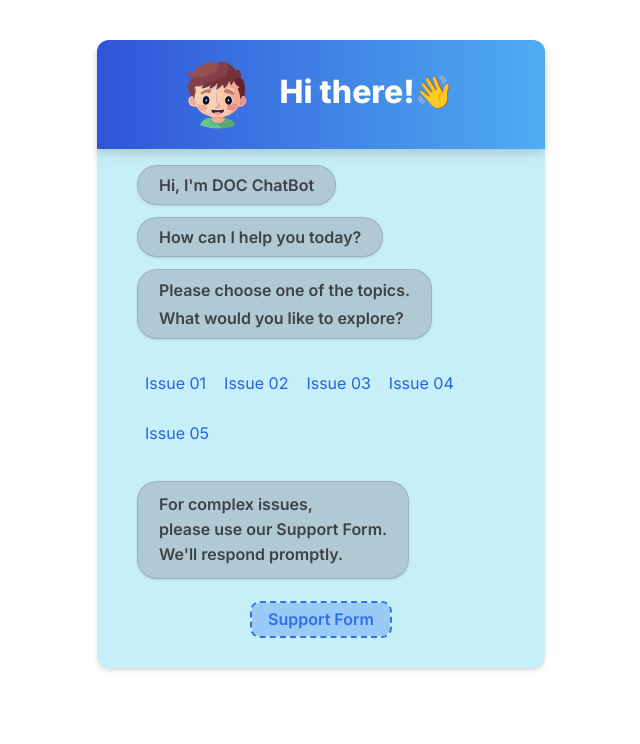
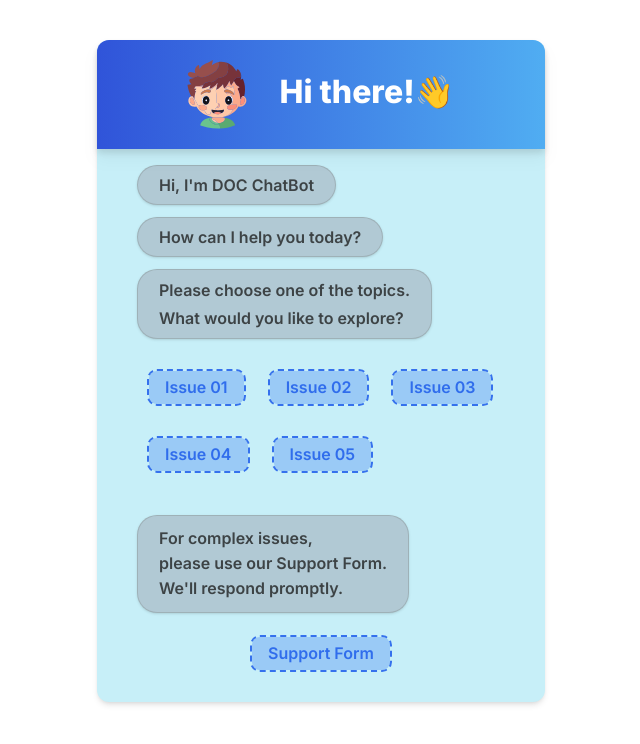
Before and after one commit to WasathAtEC/customer-feedback-chatbot, a Next.js app in the folder chatbot/: page / in a window 1280 px wide. Shown: the top 744 px of the page, without its empty margins (319-959 px from the left). Built offline with nearby package versions, Linux system fonts and the light colour scheme.

Commit message:
feat: style the issue buttons

```diff
--- a/chatbot/src/components/CollapsibleIssue/page.jsx
+++ b/chatbot/src/components/CollapsibleIssue/page.jsx
@@ -1,20 +1,15 @@
-import React, { useState } from 'react';
+import React, { useState } from "react";
 
 const CollapsibleIssue = ({ issue, details, isOpen, onClick }) => {
-
   return (
     <div className="mb-2">
       <button
         onClick={onClick}
-        className="text-blue-600 cursor-pointer"
+        className="outline-dashed outline-2 outline-offset-0 rounded-lg bg-[#9ACAF6] opacity-58 text-blue-600 text-opacity-90 text-md font-semibold font-['Inter'] leading-[25px] px-4 py-1 mb-2 mx-1"
       >
         {issue}
       </button>
-      {isOpen && (
-        <div className="ml-4 text-gray-600">
-          {details}
-        </div>
-      )}
+      {isOpen && <div className="ml-4 text-gray-600">{details}</div>}
     </div>
   );
 };
```
